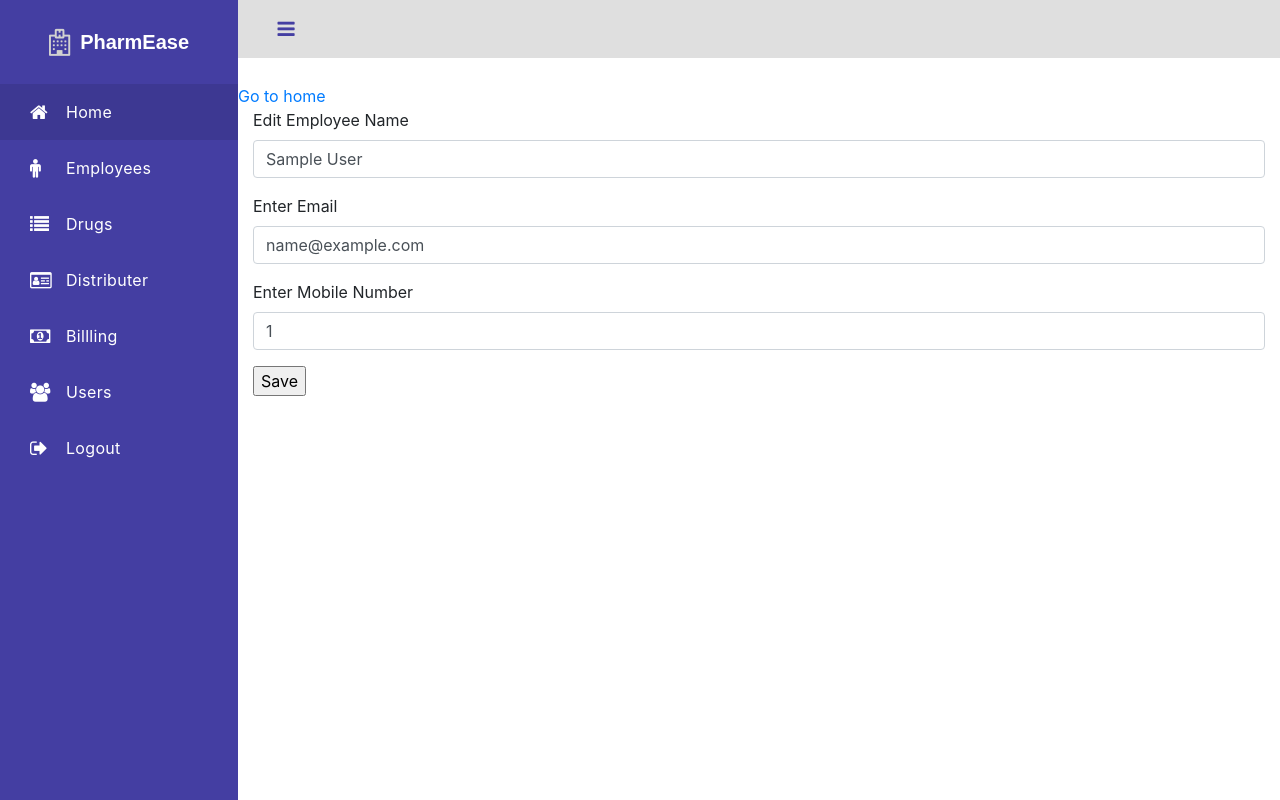
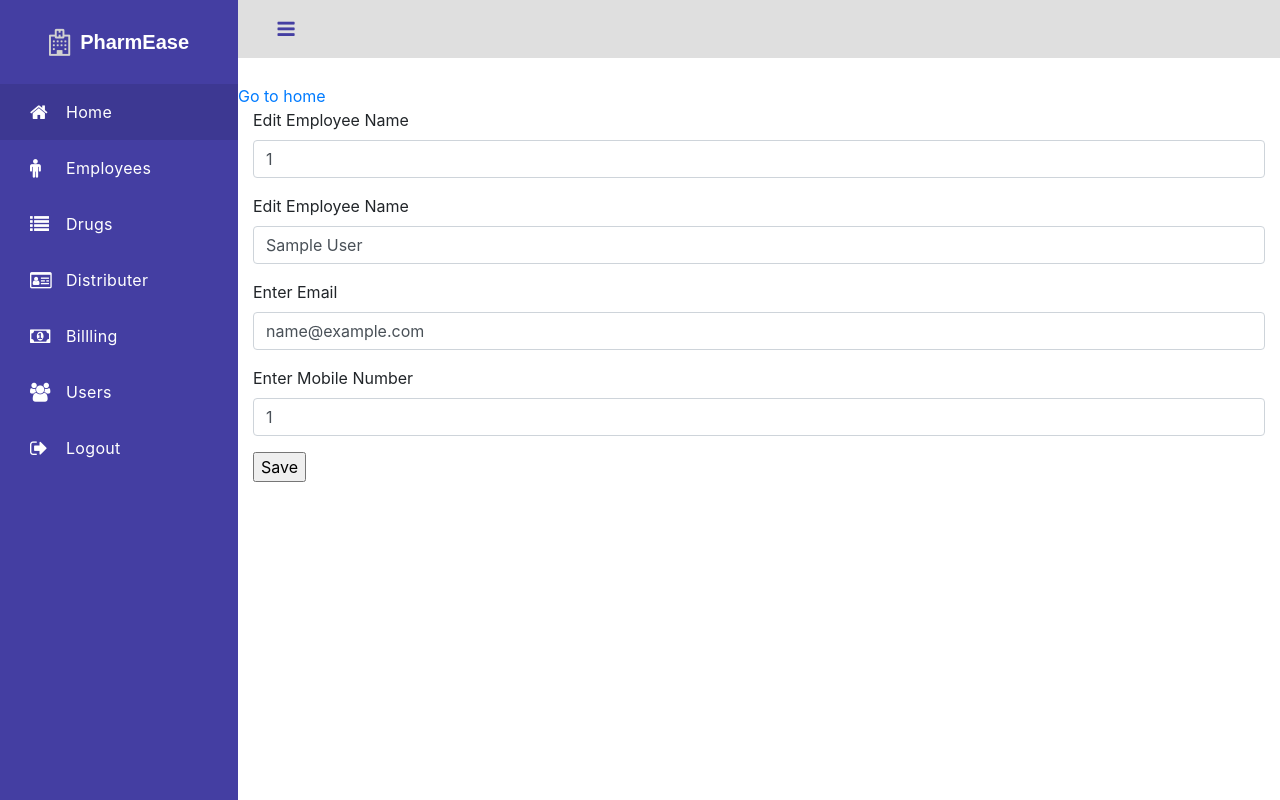
Before and after one commit to prajwalsuvarna/PharmEase, a Django app: page /employee/editEmp/1 in a window 1280 px wide. Run offline with Django 4.2, Linux system fonts and the light colour scheme; tables that the repository leaves empty hold one stand-in row (values such as "Sample post"); some libraries are stand-ins or nearby versions.

Commit message:
update emp

```diff
--- a/pharmacy/members/urls.py
+++ b/pharmacy/members/urls.py
@@ -9,6 +9,7 @@ urlpatterns = [
     path('register/',views.register,name="register"),
     path('employee/',views.employee,name="employee"),
     path('insertEmp/',views.insertEmp,name="insertEmp"),
-     path('employee/editEmp/<int:e_id>',views.editEmp,name="editEmp"),
+    path('employee/editEmp/<int:e_id>',views.editEmp,name="editEmp"),
+    path('updateEmp/<int:e_id>',views.updateEmp,name="updateEmp"),
 
 ]
--- a/pharmacy/members/views.py
+++ b/pharmacy/members/views.py
@@ -3,6 +3,7 @@ from django.contrib.auth.models import User
 from django.contrib.auth import authenticate, login,logout
 from django.contrib import messages
 from members.models import EmpModel
+from members.forms import Empforms
 # Create your views here.
 def index(request):
     if request.user.is_anonymous:
@@ -78,3 +79,14 @@ def register(request):
 def editEmp(request,e_id):
     editEmpObj=EmpModel.objects.get(e_id=e_id)
     return render(request,'editEmp.html',{"EmpModel":editEmpObj})
+
+def updateEmp(request,e_id):
+    print(e_id)
+    updateEmp=EmpModel.objects.get(e_id=e_id)
+    form=Empforms(request.POST,instance=updateEmp)
+    print(form)
+    print(form.is_valid())
+    if form.is_valid():
+        form.save()
+        messages.success("Record Updated SuccessFully!")
+        return render(request,'editEmp.html',{"EmpModel":updateEmp})
--- a/pharmacy/templates/editEmp.html
+++ b/pharmacy/templates/editEmp.html
@@ -14,9 +14,12 @@
 {% endif %}
 
 
-<form class="container" method="POST">
+<form class="container" method="POST"  action="/updateEmp/{{EmpModel.e_id}}">
 {% csrf_token %}
-
+<div class="form-group">
+    <label for="exampleFormControlInput1" >Edit Employee Name</label>
+    <input type="number" class="form-control" name="empname" id="exampleFormControlInput1" value="{{EmpModel.e_id}}" placeholder="id ">
+  </div>
 <div class="form-group">
   <label for="exampleFormControlInput1" >Edit Employee Name</label>
   <input type="text" class="form-control" name="empname" id="exampleFormControlInput1" value="{{EmpModel.empname}}" placeholder="JohnWick">
```
Also changed, not shown: pharmacy/members/forms.py (added, +7 -0 lines).
